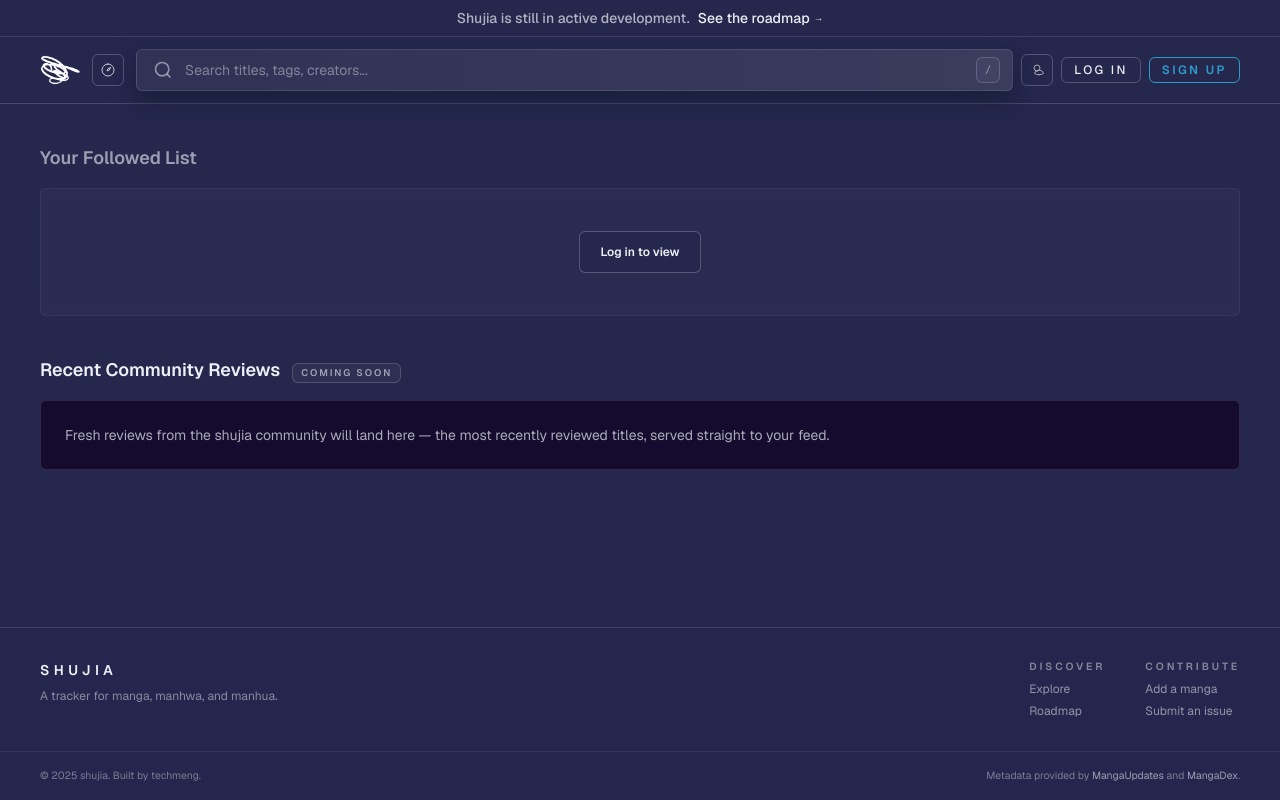
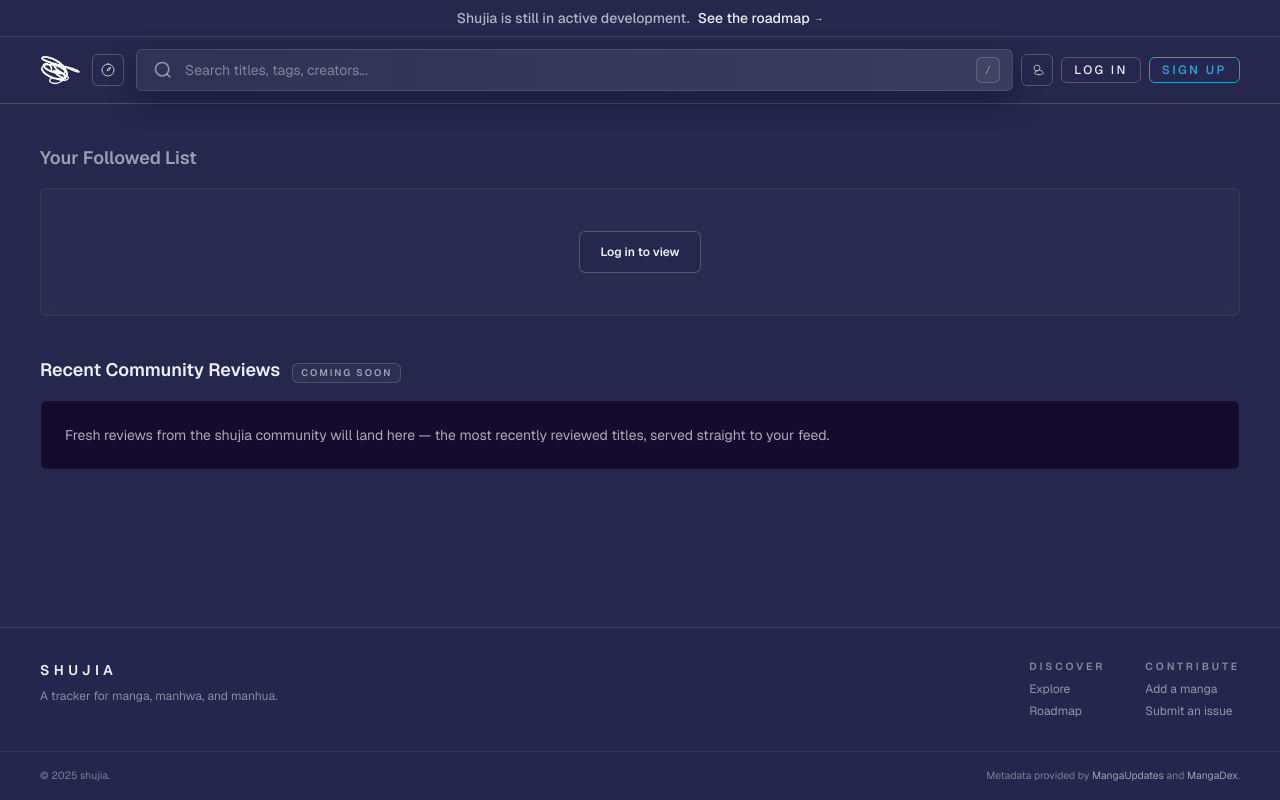
Before and after one commit to techmengg/shujia, a Next.js app in the folder web/: page / in a window 1280 px wide. Built offline with nearby package versions, Linux system fonts and the light colour scheme; no server answers.

Commit message:
chore(footer): drop author attribution from copyright line

```diff
--- a/web/src/components/site-footer.tsx
+++ b/web/src/components/site-footer.tsx
@@ -88,7 +88,7 @@ export function SiteFooter() {
 
       <div className="border-t border-white/5">
         <div className="mx-auto flex w-full max-w-7xl flex-col gap-2 px-4 py-4 text-[0.65rem] text-white/40 sm:flex-row sm:items-center sm:justify-between sm:px-6 lg:px-10">
-          <p>© {CURRENT_YEAR} shujia. Built by techmeng.</p>
+          <p>© {CURRENT_YEAR} shujia.</p>
           <p>
             Metadata provided by{" "}
             <a
```
